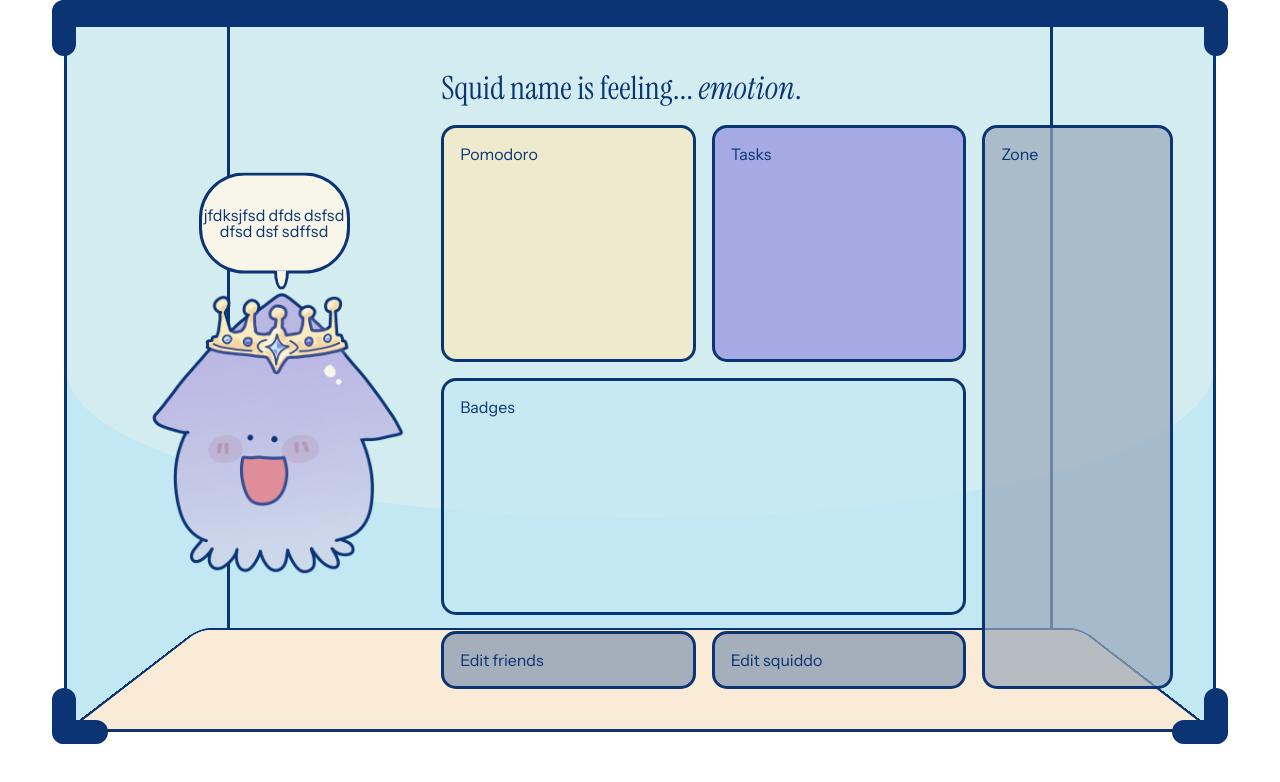
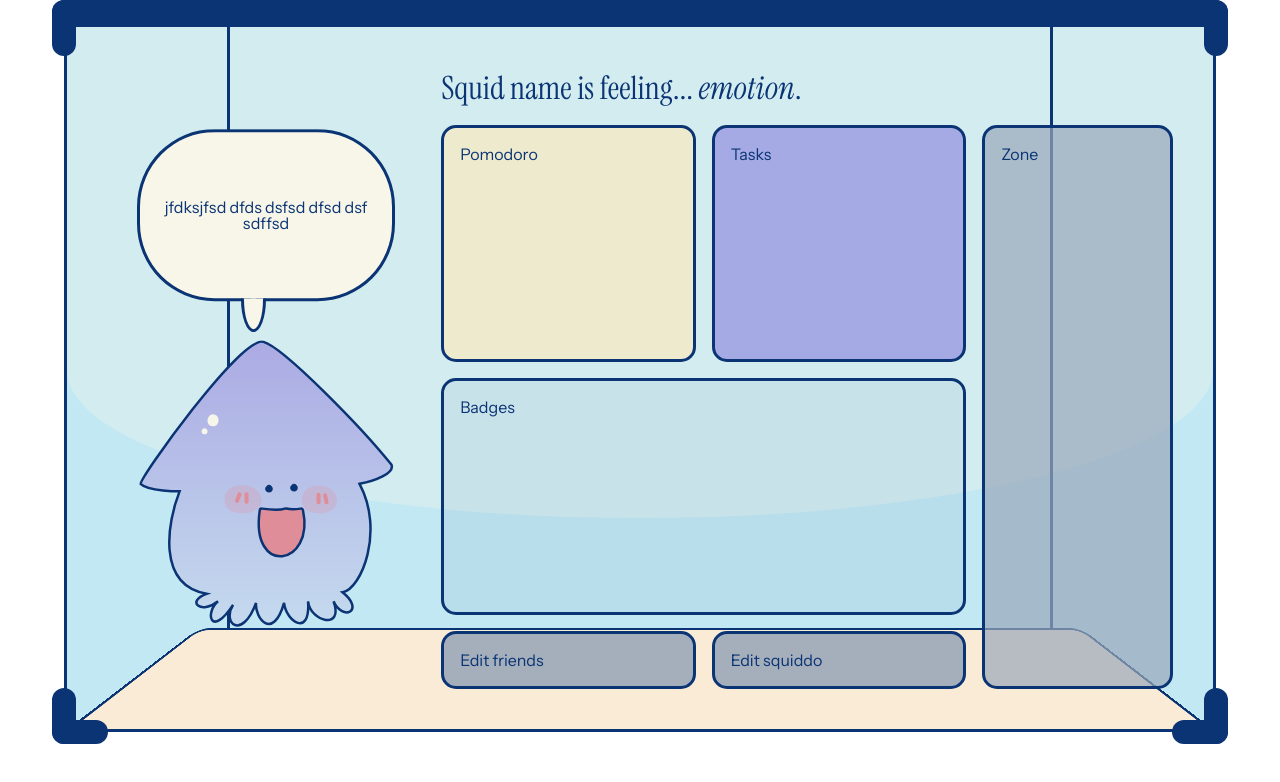
Before and after one commit to joysudo/squiddo, a SvelteKit app: page / in a window 1280 px wide. Shown: the top 782 px of the page. Built offline with nearby package versions, Linux system fonts and the light colour scheme.

Commit message:
replace squid png with svg, refactor squid/text bubble display

```diff
--- a/package.json
+++ b/package.json
@@ -15,6 +15,7 @@
 		"@sveltejs/adapter-auto": "^7.0.1",
 		"@sveltejs/kit": "^2.57.0",
 		"@sveltejs/vite-plugin-svelte": "^7.0.0",
+		"@types/node": "^25.6.0",
 		"svelte": "^5.55.2",
 		"svelte-check": "^4.4.6",
 		"typescript": "^6.0.2",
--- a/src/routes/+page.svelte
+++ b/src/routes/+page.svelte
@@ -17,7 +17,30 @@
         <div class="squiddo">
             <div class="squiddo-wrapper">
                 <div class="text-bubble">jfdksjfsd dfds dsfsd dfsd dsf sdffsd</div>
-                <img src="/images/happy-squiddo.png" alt=""/>
+                <!-- <img src="/images/happy-squiddo.png" alt=""/> -->
+                 <svg xmlns="http://www.w3.org/2000/svg" width="255" height="287" viewBox="0 0 255 287" fill="none">
+                    <path d="M124.554 1.71631C145.054 7.71767 223.221 88.0515 252.554 124.718C255.554 133.218 236.054 140.885 220.554 143.718C245.555 190.718 222.555 248.718 203.555 252.218C226.555 270.718 203.555 281.718 194.554 261.217C205.054 289.718 171.555 282.218 169.054 261.217C171.555 297.718 147.055 281.718 145.054 262.717C134.055 301.218 115.555 278.218 117.054 262.717C103.054 300.717 82.5547 283.22 94.0547 264.718C71.5547 298.718 65.555 272.218 79.0547 261.217C62.055 275.071 46.5547 261.217 67.5544 253.717C17.1544 244.917 28.5543 181.717 40.5543 151.217C40.5543 151.217 9.05469 151.217 1.55435 143.716C-1.20691 140.955 102.069 -4.86636 124.554 1.71631Z" fill="url(#paint0_linear_602_337)"/>
+                    <path d="M124.554 1.71631C145.054 7.71767 223.221 88.0515 252.554 124.718C255.554 133.218 236.054 140.885 220.554 143.718C245.555 190.718 222.555 248.718 203.555 252.218C226.555 270.718 203.555 281.718 194.554 261.217C205.054 289.718 171.555 282.218 169.054 261.217C171.555 297.718 147.055 281.718 145.054 262.717C134.055 301.218 115.555 278.218 117.054 262.717C103.054 300.717 82.5547 283.22 94.0547 264.718C71.5547 298.718 65.555 272.218 79.0547 261.217C62.055 275.071 46.5547 261.217 67.5544 253.717C17.1544 244.917 28.5543 181.717 40.5543 151.217C40.5543 151.217 9.05469 151.217 1.55435 143.716C-1.20691 140.955 102.069 -4.86636 124.554 1.71631Z" fill="#F8F5E9" fill-opacity="0.2"/>
+                    <path d="M124.554 1.71631C145.054 7.71767 223.221 88.0515 252.554 124.718C255.554 133.218 236.054 140.885 220.554 143.718C245.555 190.718 222.555 248.718 203.555 252.218C226.555 270.718 203.555 281.718 194.554 261.217C205.054 289.718 171.555 282.218 169.054 261.217C171.555 297.718 147.055 281.718 145.054 262.717C134.055 301.218 115.555 278.218 117.054 262.717C103.054 300.717 82.5547 283.22 94.0547 264.718C71.5547 298.718 65.555 272.218 79.0547 261.217C62.055 275.071 46.5547 261.217 67.5544 253.717C17.1544 244.917 28.5543 181.717 40.5543 151.217C40.5543 151.217 9.05469 151.217 1.55435 143.716C-1.20691 140.955 102.069 -4.86636 124.554 1.71631Z" stroke="#0A3474" stroke-width="2.5" vector-effect="non-scaling-stroke"/>
+                    <path d="M198.055 160.718C198.055 155.718 193.655 145.718 180.055 145.718C164.055 145.718 163.055 156.218 163.055 159.718C163.055 163.218 163.555 173.218 180.555 173.218C194.155 173.218 198.055 164.718 198.055 160.718Z" fill="#DF8D99" fill-opacity="0.25"/>
+                    <path d="M122.555 160.491C122.555 155.4 117.903 145.218 103.526 145.218C86.6118 145.218 85.5547 155.909 85.5547 159.473C85.5547 163.036 86.0833 173.218 104.055 173.218C118.432 173.218 122.555 164.564 122.555 160.491Z" fill="#DF8D99" fill-opacity="0.25"/>
+                    <path d="M120.739 170.236C110.985 236.758 175.981 225.898 163.978 170.074C163.757 169.048 162.753 168.355 161.714 168.496C156.549 169.195 151.124 169.261 147.257 168.391C146.8 168.289 146.327 168.332 145.886 168.489C140.795 170.31 129.618 169.405 123.019 168.506C121.93 168.358 120.899 169.149 120.739 170.236Z" fill="#DF8D99" stroke="#0A3474" stroke-width="2.5" vector-effect="non-scaling-stroke"/>
+                    <!-- eyes (could add vector-effect="non-scaling-stroke") -->
+                    <path d="M156.822 145.95C155.846 144.974 154.263 144.974 153.287 145.95C152.311 146.927 152.311 148.51 153.287 149.486C154.263 150.462 155.846 150.462 156.822 149.486C157.799 148.51 157.799 146.927 156.822 145.95Z" fill="#0A3474" stroke="#0A3474" stroke-width="2.5" />
+                    <path d="M131.822 146.95C130.846 145.974 129.263 145.974 128.287 146.95C127.311 147.927 127.311 149.51 128.287 150.486C129.263 151.462 130.846 151.462 131.822 150.486C132.799 149.51 132.799 147.927 131.822 146.95Z" fill="#0A3474" stroke="#0A3474" stroke-width="2.5" />
+                    <path d="M179.555 154.718V162.218" stroke="#DF8D99" stroke-width="4" stroke-linecap="round"/>
+                    <path d="M107.555 154.218V161.718" stroke="#DF8D99" stroke-width="4" stroke-linecap="round"/>
+                    <path d="M186.055 155.218L187.555 162.218" stroke="#DF8D99" stroke-width="4" stroke-linecap="round"/>
+                    <path d="M100.555 154.218L98.0547 160.718" stroke="#DF8D99" stroke-width="4" stroke-linecap="round"/>
+                    <path d="M73.8358 86.2183C77.3087 86.2183 78.7615 83.959 79.4076 81.3096C80.235 77.9165 77.4563 74.1577 73.9811 74.219C70.8313 74.2746 68.5547 77.4916 68.5547 80.2187C68.5547 82.9459 69.4946 86.2183 73.8358 86.2183Z" fill="#F8F5E9"/>
+                    <path d="M65.4353 94.2183C67.3296 94.2183 68.1221 93.0886 68.4744 91.7639C68.9258 90.0674 67.4101 88.188 65.5146 88.2186C63.7965 88.2464 62.5547 89.8549 62.5547 91.2185C62.5547 92.5821 63.0674 94.2183 65.4353 94.2183Z" fill="#F8F5E9"/>
+                    <defs>
+                        <linearGradient id="paint0_linear_602_337" x1="121.189" y1="-50.7086" x2="121.189" y2="389.718" gradientUnits="userSpaceOnUse">
+                            <stop stop-color="var(--lavender)"/>
+                            <stop offset="1" stop-color="var(--sky)"/>
+                        </linearGradient>
+                    </defs>
+                </svg>
             </div>
         </div>
     </div>
@@ -159,7 +182,7 @@
             gap: 0 !important;
             animation: float 4s ease-in-out alternate infinite !important;
         }
-        .squiddo img {
+        .squiddo svg {
             max-height: 18vh;
         }
     }
@@ -194,7 +217,7 @@
 
     .badges {
         grid-area: E;
-        background-color: color-mix(in srgb, var(--sky), transparent 30%);
+        background-color: color-mix(in srgb, var(--navy), transparent 95%);
     }
 
     .edit {
@@ -215,14 +238,17 @@
         grid-area: H;
         border: none !important;
         position: relative;
+        display: flex;
+        justify-content: center;
     }
 
     .squiddo-wrapper {
+        max-width: 100%;
         position: absolute;
         display: flex;
         flex-direction: column;
         align-items: center;
-        gap: 1vh;
+        gap: max(1rem, 3vw);
         animation: float 10s ease-in-out alternate infinite;
     }
 
@@ -237,7 +263,7 @@
         }
     }
 
-    .squiddo img {
+    .squiddo svg {
         position: relative;
         display: block;
         max-width: 100%;
@@ -251,7 +277,8 @@
         text-align: center;
         font-size: clamp(0.75rem, 1.5vw, 1rem);
         line-height: 1;
-        width: 50%;
+        width: 100%;
+        padding: 5%;
         aspect-ratio: 1.5;
         max-height: 50%;
         border-radius: 30% / 45%;
@@ -263,7 +290,7 @@
     .text-bubble::after {
         content: "";
         position: absolute;
-        left: 50%;
+        right: 50%;
         top: 100%;
         width: 10%;
         height: 20%;
```
Also changed, not shown: 1 other file (tests, documents, lock files or other folders).
